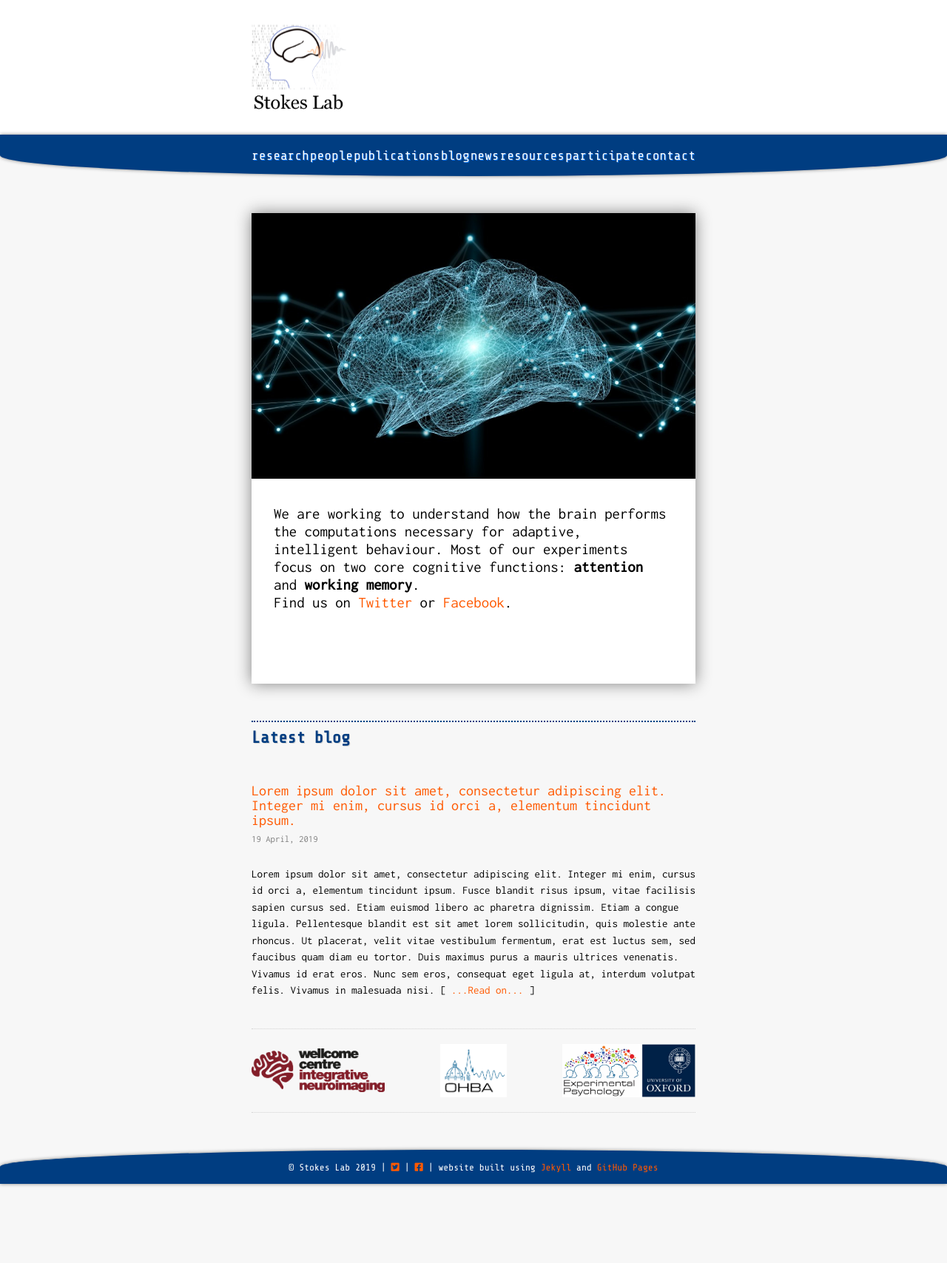
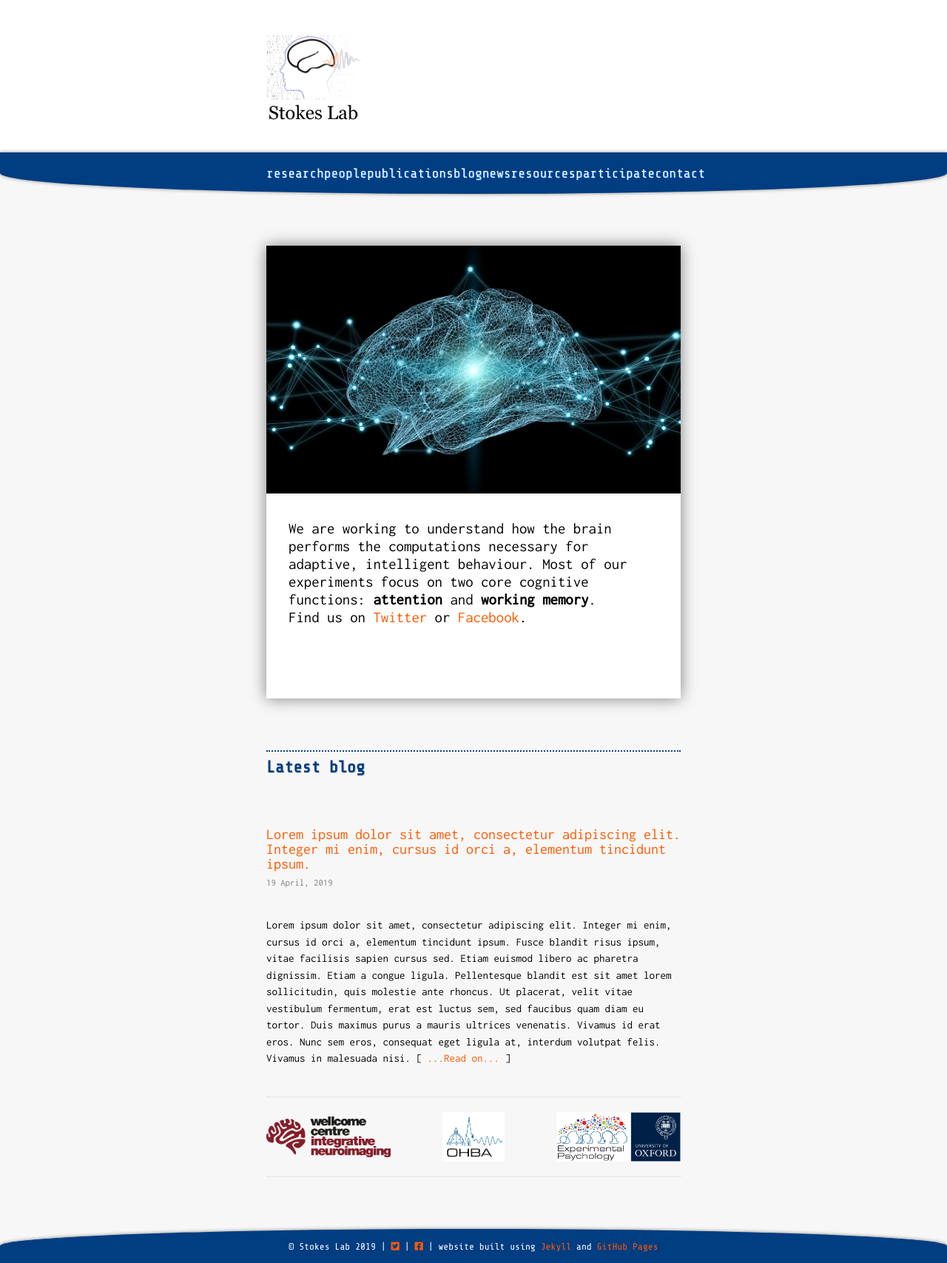
Before and after one commit to stokeslab/stokeslab.github.io, a Jekyll site: the page built from index.html, in a window 1280 px wide. Shown: the whole page at 74% size. Built offline with Jekyll 4.4.1, drawn with Linux system fonts in a browser that asks for light colours; nearby versions of some CDN libraries; some web fonts are replaced.

Commit message:
Update _layout.scss

```diff
--- a/_sass/_layout.scss
+++ b/_sass/_layout.scss
@@ -1,6 +1,6 @@
 
-$content-width-max: 720px;
-$spacing-unit: 50px;
+$content-width-max: 1020px;
+$spacing-unit: 70px;
 $spacing-unit-small: 6vw;
 
 $title-size: 70px;
```
